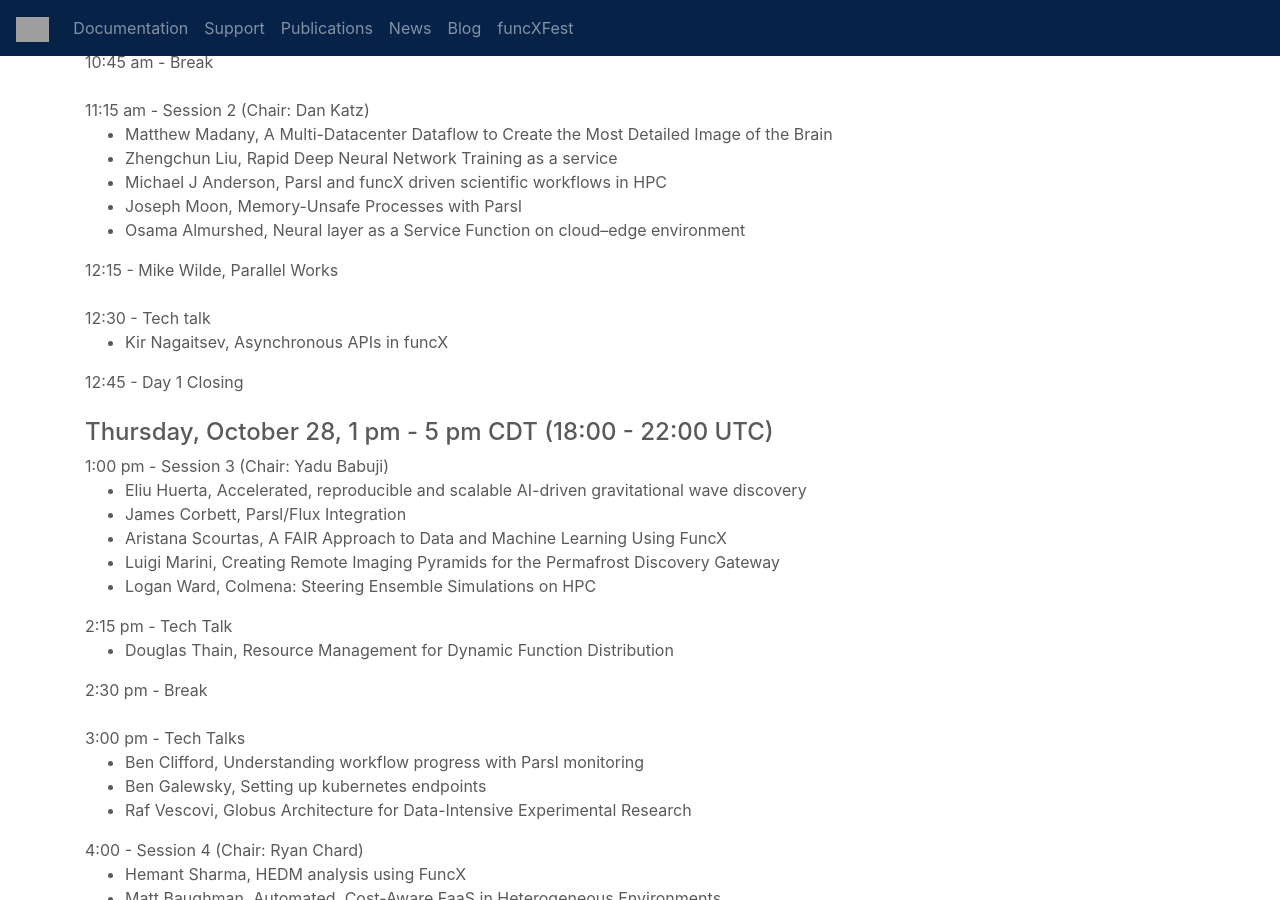
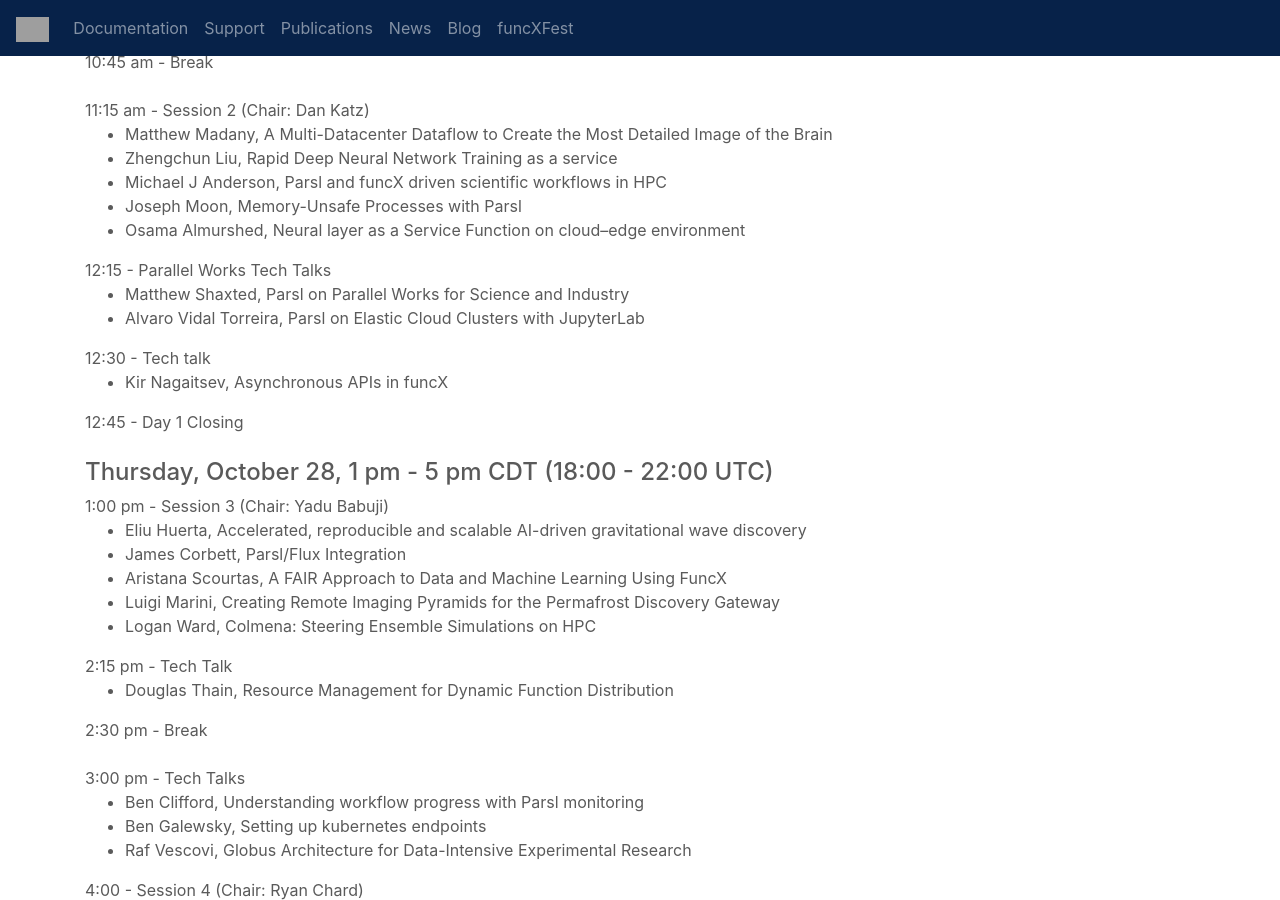
Before and after one commit to funcx-faas/funcx-faas.github.io, a Jekyll site: the page built from funcxfest2021.html, in a window 1280 px wide and 900 px high, scrolled down 904 px. Built offline with Jekyll 4.4.1, drawn with Linux system fonts in a browser that asks for light colours; grey boxes are pictures that could not be loaded.

Commit message:
Update funcxfest2021.html

```diff
--- a/funcxfest2021.html
+++ b/funcxfest2021.html
@@ -61,7 +61,11 @@ redirect_from: "/funcx_meeting"
       	<li>Osama Almurshed, Neural layer as a Service Function on cloud–edge environment</li>
    </ul>
 
-      12:15 - Mike Wilde, Parallel Works <br /><br />
+	12:15 - Parallel Works Tech Talks
+	    <ul>
+		<li>Matthew Shaxted, Parsl on Parallel Works for Science and Industry</li>
+		<li>Alvaro Vidal Torreira, Parsl on Elastic Cloud Clusters with JupyterLab</li>
+	    </ul>
 
       12:30 - Tech talk
 	    <ul><li>Kir Nagaitsev, Asynchronous APIs in funcX</li></ul>
```
